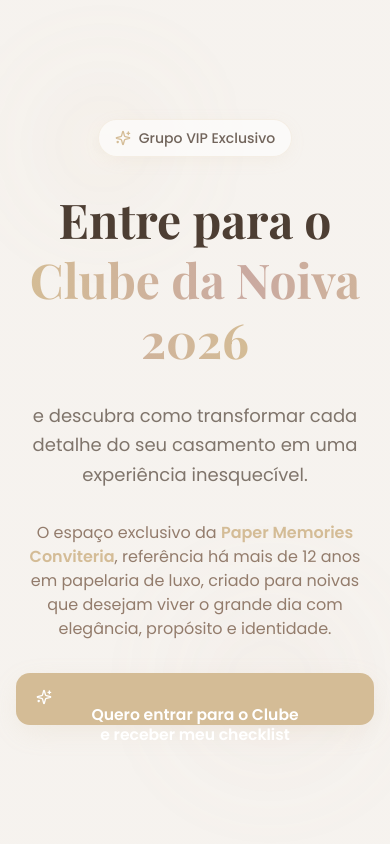
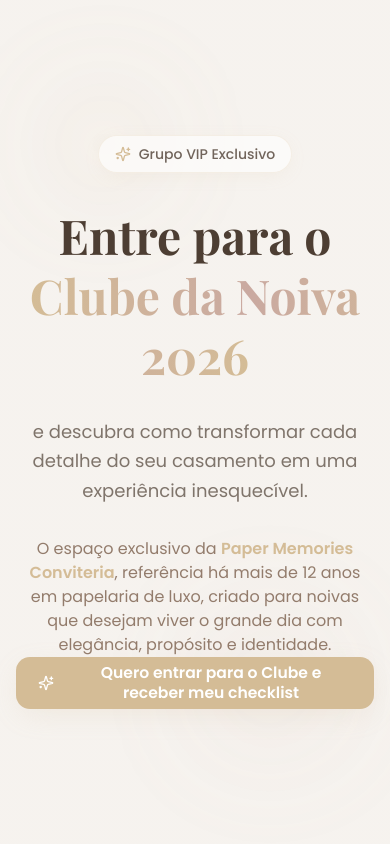
Before and after one commit to conviteriapapermemories/clube-da-noiva-2026, a React (Vite) app: page / in a window 390 px wide. Shown: the top 844 px of the page. Built offline with nearby package versions, Linux system fonts and the light colour scheme; the HTML template or start-up script is replaced by a standard one.

Commit message:
Update index.css

```diff
--- a/src/index.css
+++ b/src/index.css
@@ -106,76 +106,43 @@ All colors MUST be HSL.
     @apply bg-background text-foreground;
   }
 }
-/* ========= FIX DEFINITIVO CTA HERO (MOBILE) ========= */
+/* ===== BOTÃO HERO RESPONSIVO E EQUILIBRADO ===== */
 
-/* Segurança global extra */
-html { -webkit-text-size-adjust: 100%; }
-html, body { max-width: 100%; overflow-x: hidden !important; }
-
-/* Limpa qualquer clipping no hero */
-main section:first-of-type,
-main section:first-of-type * {
-  overflow: visible !important;
-  box-sizing: border-box;
-}
-
-/* Área que envolve o botão (pega várias possibilidades) */
-main section:first-of-type .cta,
-main section:first-of-type .cta-wrap,
-main section:first-of-type .actions,
-main section:first-of-type form,
-main section:first-of-type .buttons {
-  width: 100%;
-  max-width: 560px;
-  margin: 12px auto 0;
-  padding: 0 8px;
-  display: block;
-}
-
-/* O botão em si (ignora utilitários conflitantes) */
+/* Padrão desktop: elegante, centrado e com largura automática */
 main section:first-of-type a[role="button"],
 main section:first-of-type a.button,
 main section:first-of-type .btn,
 main section:first-of-type button[type="submit"],
 main section:first-of-type button {
-  display: block !important;
-  width: 100% !important;
-  max-width: 100% !important;
-  padding: 16px 20px !important;
-  min-height: 52px !important;
+  display: inline-flex !important;
+  align-items: center !important;
+  justify-content: center !important;
+  padding: 16px 36px !important;
+  min-height: 56px !important;
+  max-width: 480px !important;
 
+  font-weight: 600 !important;
+  font-size: 16px !important;
+  line-height: 1.3 !important;
   text-align: center !important;
-  font-weight: 600 !important;
-  font-size: clamp(14px, 4vw, 16px) !important;
-  line-height: 1.3 !important;
-  letter-spacing: 0 !important;
-
-  white-space: normal !important;          /* permite quebrar linha */
-  overflow-wrap: anywhere !important;      /* quebra onde for preciso */
+  white-space: normal !important;
+  overflow-wrap: anywhere !important;
   word-break: normal !important;
-  text-wrap: balance;
 
   border-radius: 14px !important;
+  margin: 0 auto !important;
 }
 
-/* Se o texto do botão estiver dentro de <span> ou <strong>, evita compressão */
-main section:first-of-type a[role="button"] span,
-main section:first-of-type a.button span,
-main section:first-of-type .btn span,
-main section:first-of-type button span,
-main section:first-of-type button strong {
-  display: inline !important;
-  white-space: normal !important;
-}
-
-/* Em telas pequenas, força centralização do bloco do hero */
-@media (max-width: 480px) {
-  main section:first-of-type {
-    text-align: center !important;
-    display: flex;
-    flex-direction: column;
-    align-items: center;
-    padding-left: 16px !important;
-    padding-right: 16px !important;
+/* Mobile: largura total + ajuste de texto */
+@media (max-width: 640px) {
+  main section:first-of-type a[role="button"],
+  main section:first-of-type a.button,
+  main section:first-of-type .btn,
+  main section:first-of-type button[type="submit"],
+  main section:first-of-type button {
+    width: 100% !important;
+    padding: 14px 22px !important;
+    font-size: clamp(14px, 4vw, 16px) !important;
+    min-height: 52px !important;
   }
 }
```
